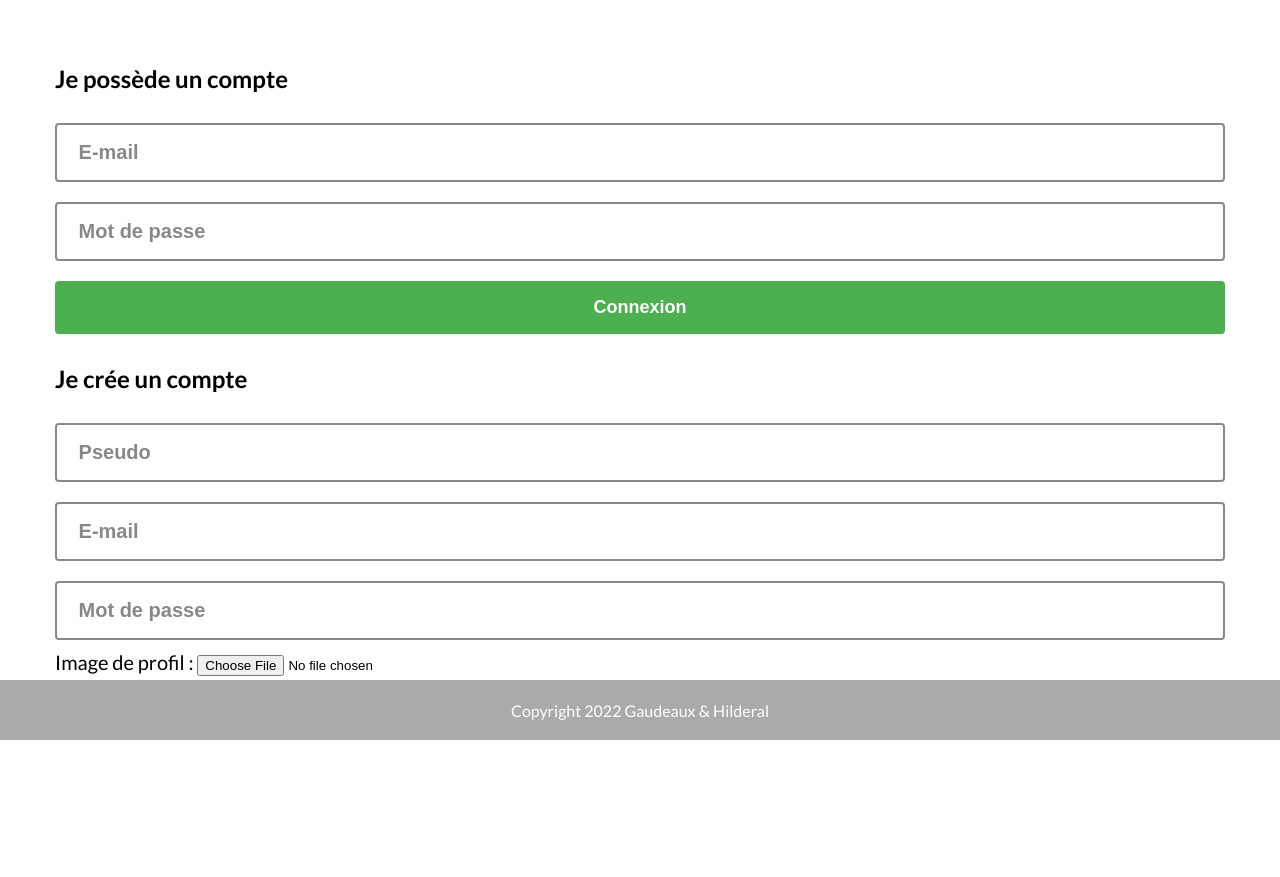
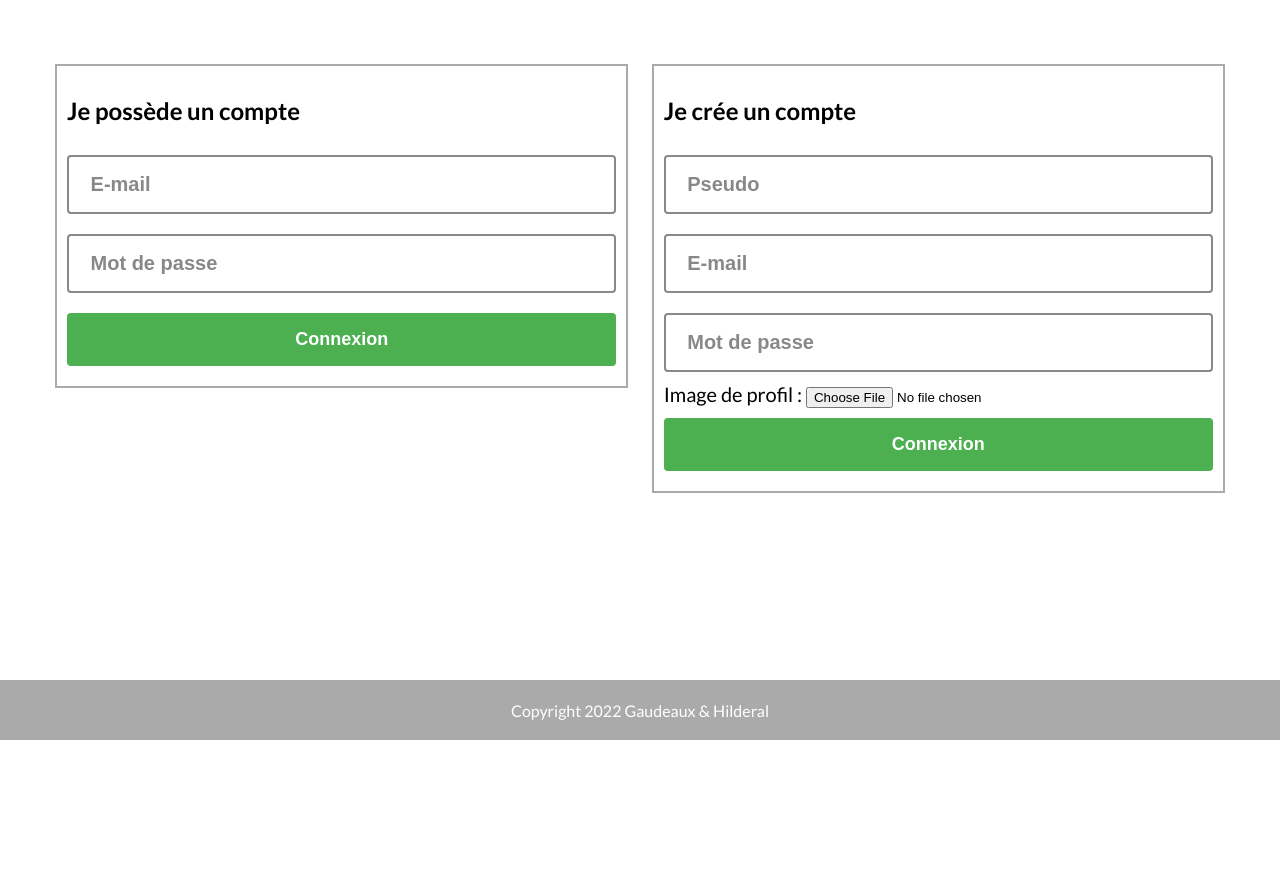
Before and after one commit to Mil0w0/pokedex_esgi, a PHP site: page /connexion.php in a window 1280 px wide. Shown: the part 60-937 px from the top of the page. After the commit the page ends 800 px from the top, so only its background shows below. Run offline with PHP 8.4, Linux system fonts and the light colour scheme.

Commit message:
finished the connexion page

```diff
--- a/connexion.php
+++ b/connexion.php
@@ -14,7 +14,7 @@
             </div>
             <div>
                 <h2>Je crée un compte</h2>
-                <form>
+                <form enctype="multipart/form-data">
                     <input type="text" name="pseudo" placeholder=" Pseudo">
                     <input type="email" name="email" placeholder=" E-mail">
                     <input type="password" name="password" placeholder=" Mot de passe">
--- a/styles/index.css
+++ b/styles/index.css
@@ -32,7 +32,7 @@ main{
 
 
 
-/* ----- CREATION DE POKEMON ----- */
+/* ----- FORMS ----- */
 #createpokemon-main form{
     width: 100%;
 }
@@ -71,6 +71,28 @@ input[type="submit"]:hover{
 
 label{
     font-size: 20px;
+}
+
+
+
+/* ----- CONNEXION ----- */
+#connexion-main{
+    display: flex;
+}
+
+#connexion-main > div{
+    width: 49%;
+    height: fit-content;
+    border: solid 2px #AAA;
+    padding: 10px;
+}
+
+#connexion-main > div:first-of-type{
+    margin-right: 1%;
+}
+
+#connexion-main > div:last-of-type{
+    margin-left: 1%;
 }
 
 
```
Also changed, not shown: includes/header.php (line endings or trailing spaces).
